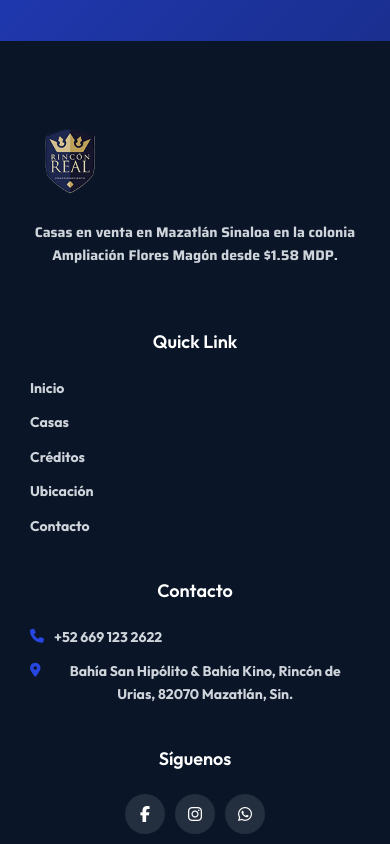
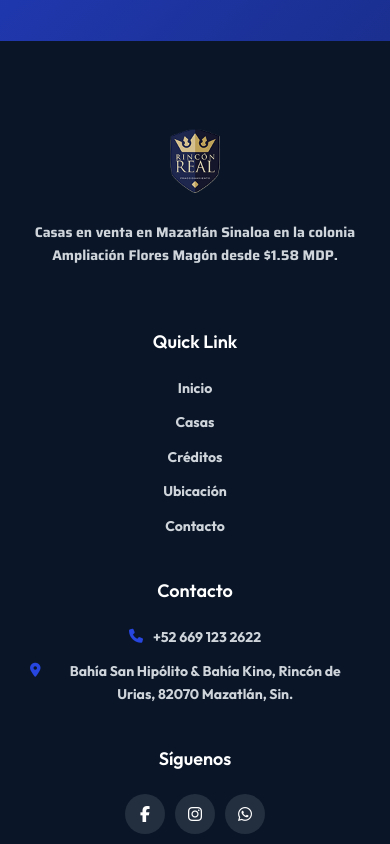
Before and after one commit to didt-lab/rincon-real, a plain HTML site: page index.html in a window 390 px wide. Shown: the part 7360-8204 px from the top of the page. Drawn offline with Linux system fonts and the light colour scheme.

Commit message:
Elementos centrados en el footer

```diff
--- a/style.css
+++ b/style.css
@@ -1300,6 +1300,27 @@
         text-align: center;
     }
 
+    .footer__brand,
+    .footer__links,
+    .footer__contact,
+    .footer__newsletter {
+        display: flex;
+        flex-direction: column;
+        align-items: center;
+    }
+
+    .footer__logo {
+        justify-content: center;
+    }
+
+    .footer__list {
+        align-items: center;
+    }
+
+    .footer__list li {
+        justify-content: center;
+    }
+
     .footer__social {
         justify-content: center;
     }
```
